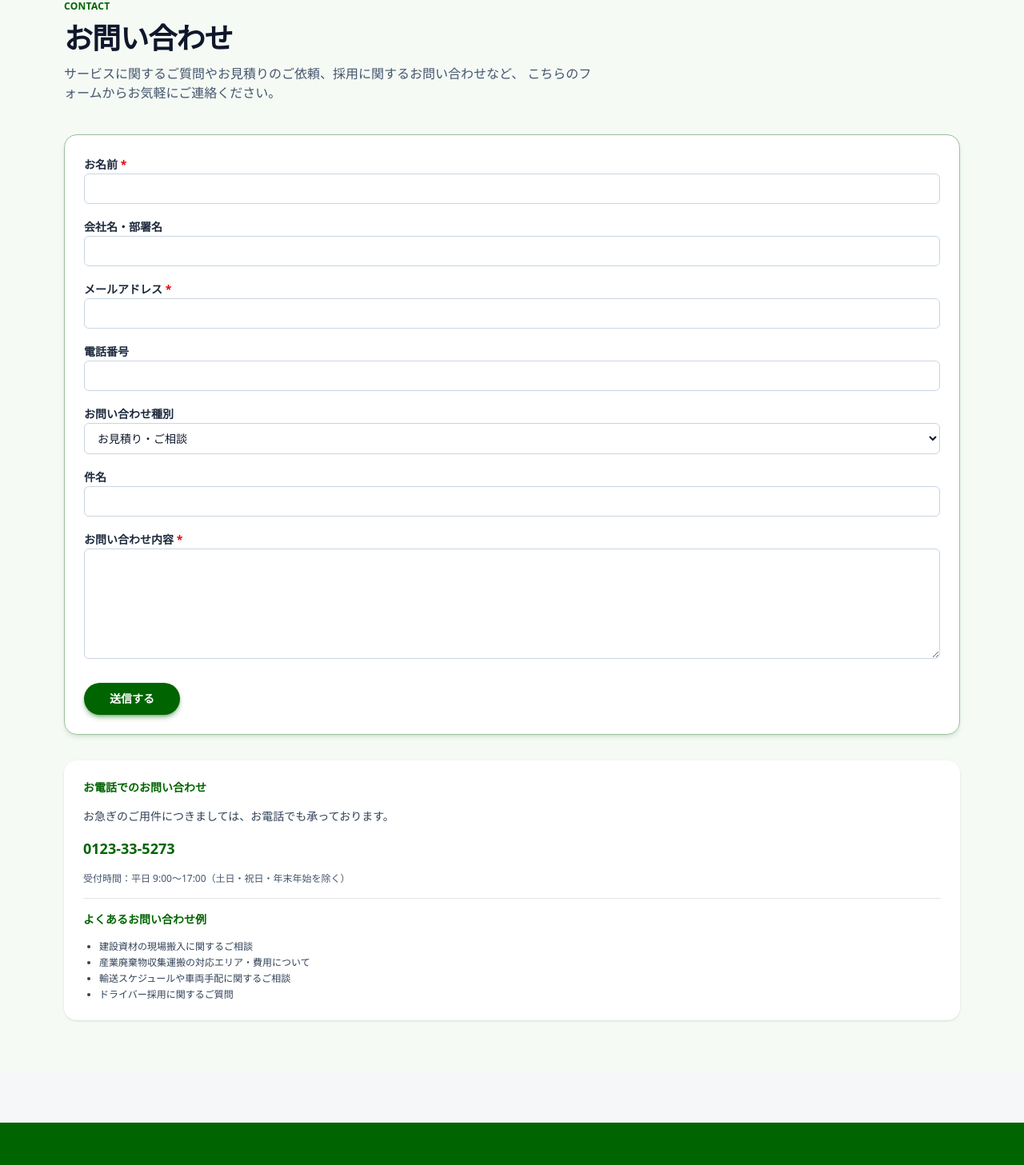
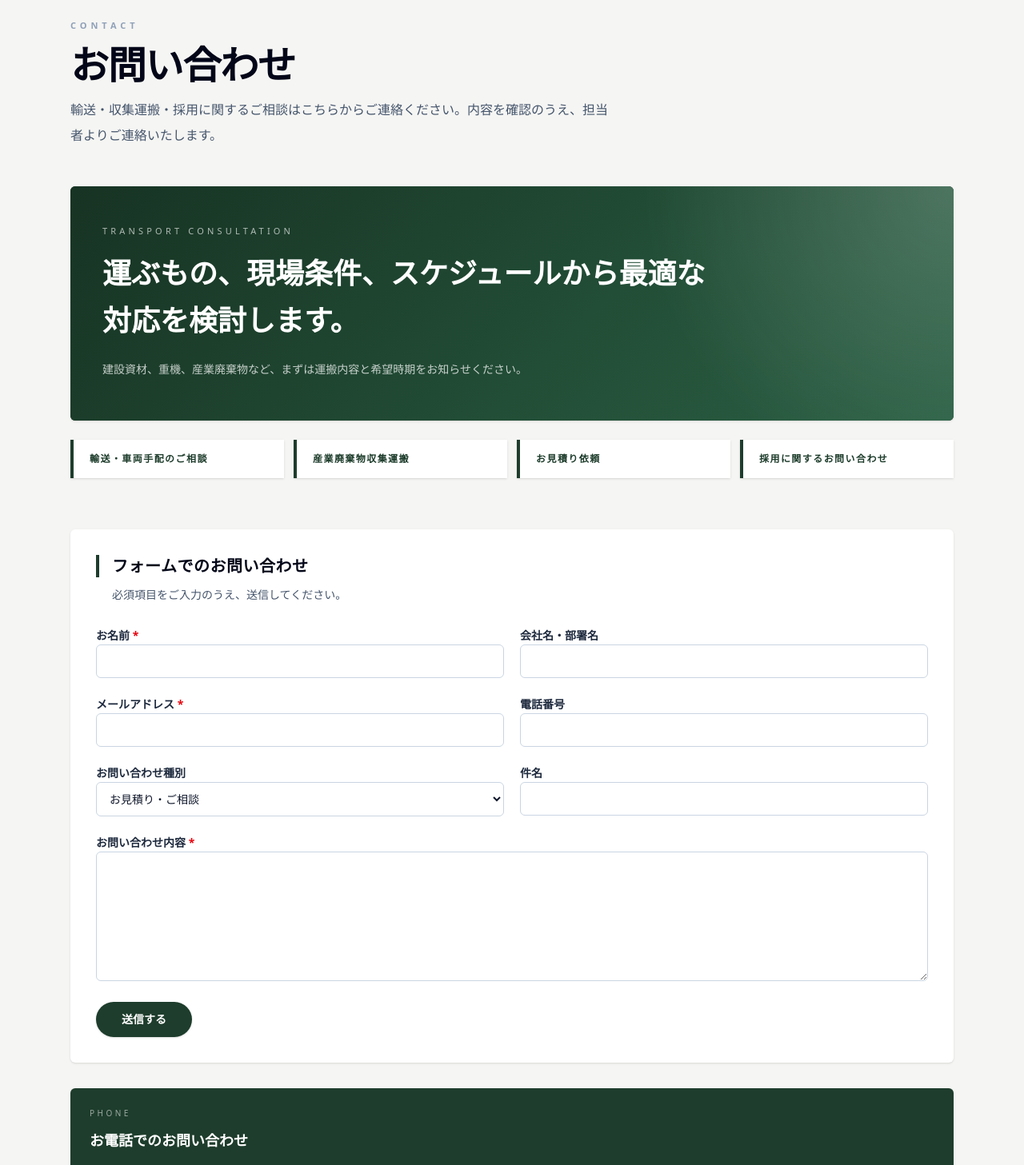
Before and after one commit to ANOSkdy/sinwaunyu, a Next.js app: page /contact in a window 1280 px wide. Shown: the part 120-1577 px from the top of the page at 80% size. Built offline with nearby package versions, Linux system fonts and the light colour scheme.

Commit message:
feat: refresh contact page visual design

```diff
--- a/src/app/contact/page.tsx
+++ b/src/app/contact/page.tsx
@@ -3,6 +3,13 @@
 import { useState } from "react";
 
 type Status = "idle" | "loading" | "success" | "error";
+
+const contactTopics = [
+  "輸送・車両手配のご相談",
+  "産業廃棄物収集運搬",
+  "お見積り依頼",
+  "採用に関するお問い合わせ",
+];
 
 export default function ContactPage() {
   const [status, setStatus] = useState<Status>("idle");
@@ -62,100 +69,123 @@ export default function ContactPage() {
   }
 
   return (
-    <div className="pb-16 bg-[#f5faf5]">
-      <div className="mx-auto max-w-6xl px-4 pt-10 space-y-10">
-        {/* ページタイトル */}
-        <header className="space-y-3">
-          <p className="text-xs font-semibold uppercase tracking-wide text-[#006400]">
+    <div className="bg-[#f5f5f3] pb-20 text-slate-950">
+      <div className="mx-auto max-w-6xl px-4 pt-12 md:px-6 md:pt-16">
+        <header className="max-w-3xl space-y-4">
+          <p className="font-mono text-[11px] font-semibold uppercase tracking-[0.45em] text-slate-400">
             Contact
           </p>
-          <h1 className="text-3xl font-bold tracking-tight text-slate-900 md:text-4xl">
+          <h1 className="text-4xl font-bold tracking-tight md:text-5xl">
             お問い合わせ
           </h1>
-          <p className="max-w-2xl text-sm text-slate-600 md:text-base">
-            サービスに関するご質問やお見積りのご依頼、採用に関するお問い合わせなど、
-            こちらのフォームからお気軽にご連絡ください。
+          <p className="max-w-2xl text-sm leading-8 text-slate-600 md:text-base">
+            輸送・収集運搬・採用に関するご相談はこちらからご連絡ください。内容を確認のうえ、担当者よりご連絡いたします。
           </p>
         </header>
 
-        <div className="grid gap-8 md:grid-cols-[3fr,2fr] md:items-start">
-          {/* フォーム */}
-          <section className="rounded-2xl border border-[#9ebf9e] bg-white/95 p-6 shadow-md shadow-[#0064001a]">
-            <form onSubmit={handleSubmit} className="space-y-4">
-              <div className="space-y-1">
-                <label
-                  htmlFor="name"
-                  className="text-sm font-semibold text-slate-800"
-                >
+        <section className="mt-12 overflow-hidden rounded-md bg-[#173323] shadow-sm">
+          <div className="relative min-h-64 px-6 py-10 text-white md:px-10 md:py-12">
+            <div className="absolute inset-0 bg-[radial-gradient(circle_at_top_right,rgba(255,255,255,0.18),transparent_34%),linear-gradient(135deg,#173323_0%,#2a6044_100%)]" />
+            <div className="relative max-w-3xl">
+              <p className="font-mono text-[11px] uppercase tracking-[0.38em] text-white/65">
+                Transport Consultation
+              </p>
+              <h2 className="mt-4 text-2xl font-bold leading-relaxed md:text-4xl">
+                運ぶもの、現場条件、スケジュールから最適な対応を検討します。
+              </h2>
+              <p className="mt-4 max-w-2xl text-sm leading-8 text-white/75">
+                建設資材、重機、産業廃棄物など、まずは運搬内容と希望時期をお知らせください。
+              </p>
+            </div>
+          </div>
+        </section>
+
+        <section className="mt-6 grid gap-3 md:grid-cols-4">
+          {contactTopics.map((topic) => (
+            <div key={topic} className="border-l-4 border-[#1e3d2c] bg-white px-5 py-4 shadow-sm">
+              <p className="text-xs font-semibold tracking-[0.12em] text-[#1e3d2c]">
+                {topic}
+              </p>
+            </div>
+          ))}
+        </section>
+
+        <div className="mt-16 grid gap-8 lg:grid-cols-[3fr,2fr] lg:items-start">
+          <section className="rounded-md bg-white p-6 shadow-sm md:p-8">
+            <header className="mb-6 space-y-2">
+              <h2 className="border-l-4 border-[#1e3d2c] pl-4 text-xl font-bold tracking-wide">
+                フォームでのお問い合わせ
+              </h2>
+              <p className="pl-5 text-sm leading-7 text-slate-600">
+                必須項目をご入力のうえ、送信してください。
+              </p>
+            </header>
+
+            <form onSubmit={handleSubmit} className="space-y-5">
+              <div className="grid gap-5 md:grid-cols-2">
+                <div className="space-y-2">
+                  <label htmlFor="name" className="text-sm font-bold text-slate-800">
                     お名前 <span className="text-red-600">*</span>
                   </label>
                   <input
                     id="name"
                     name="name"
                     type="text"
-                  className="w-full rounded-md border border-slate-300 px-3 py-2 text-sm text-slate-900 focus:border-[#006400] focus:outline-none focus:ring-1 focus:ring-[#006400]"
+                    className="w-full rounded-md border border-slate-300 bg-white px-3 py-2.5 text-sm text-slate-900 focus:border-[#1e3d2c] focus:outline-none focus:ring-1 focus:ring-[#1e3d2c]"
                     required
                   />
                 </div>
 
-              <div className="space-y-1">
-                <label
-                  htmlFor="companyName"
-                  className="text-sm font-semibold text-slate-800"
-                >
+                <div className="space-y-2">
+                  <label htmlFor="companyName" className="text-sm font-bold text-slate-800">
                     会社名・部署名
                   </label>
                   <input
                     id="companyName"
                     name="companyName"
                     type="text"
-                  className="w-full rounded-md border border-slate-300 px-3 py-2 text-sm text-slate-900 focus:border-[#006400] focus:outline-none focus:ring-1 focus:ring-[#006400]"
+                    className="w-full rounded-md border border-slate-300 bg-white px-3 py-2.5 text-sm text-slate-900 focus:border-[#1e3d2c] focus:outline-none focus:ring-1 focus:ring-[#1e3d2c]"
                   />
                 </div>
+              </div>
 
-              <div className="space-y-1">
-                <label
-                  htmlFor="email"
-                  className="text-sm font-semibold text-slate-800"
-                >
+              <div className="grid gap-5 md:grid-cols-2">
+                <div className="space-y-2">
+                  <label htmlFor="email" className="text-sm font-bold text-slate-800">
                     メールアドレス <span className="text-red-600">*</span>
                   </label>
                   <input
                     id="email"
                     name="email"
                     type="email"
-                  className="w-full rounded-md border border-slate-300 px-3 py-2 text-sm text-slate-900 focus:border-[#006400] focus:outline-none focus:ring-1 focus:ring-[#006400]"
+                    className="w-full rounded-md border border-slate-300 bg-white px-3 py-2.5 text-sm text-slate-900 focus:border-[#1e3d2c] focus:outline-none focus:ring-1 focus:ring-[#1e3d2c]"
                     required
                   />
                 </div>
 
-              <div className="space-y-1">
-                <label
-                  htmlFor="tel"
-                  className="text-sm font-semibold text-slate-800"
-                >
+                <div className="space-y-2">
+                  <label htmlFor="tel" className="text-sm font-bold text-slate-800">
                     電話番号
                   </label>
                   <input
                     id="tel"
                     name="tel"
                     type="tel"
-                  className="w-full rounded-md border border-slate-300 px-3 py-2 text-sm text-slate-900 focus:border-[#006400] focus:outline-none focus:ring-1 focus:ring-[#006400]"
+                    className="w-full rounded-md border border-slate-300 bg-white px-3 py-2.5 text-sm text-slate-900 focus:border-[#1e3d2c] focus:outline-none focus:ring-1 focus:ring-[#1e3d2c]"
                   />
                 </div>
+              </div>
 
-              <div className="space-y-1">
-                <label
-                  htmlFor="category"
-                  className="text-sm font-semibold text-slate-800"
-                >
+              <div className="grid gap-5 md:grid-cols-2">
+                <div className="space-y-2">
+                  <label htmlFor="category" className="text-sm font-bold text-slate-800">
                     お問い合わせ種別
                   </label>
                   <select
                     id="category"
                     name="category"
                     defaultValue="estimate"
-                  className="w-full rounded-md border border-slate-300 px-3 py-2 text-sm text-slate-900 focus:border-[#006400] focus:outline-none focus:ring-1 focus:ring-[#006400]"
+                    className="w-full rounded-md border border-slate-300 bg-white px-3 py-2.5 text-sm text-slate-900 focus:border-[#1e3d2c] focus:outline-none focus:ring-1 focus:ring-[#1e3d2c]"
                   >
                     <option value="estimate">お見積り・ご相談</option>
                     <option value="waste">産業廃棄物収集運搬について</option>
@@ -164,88 +194,80 @@ export default function ContactPage() {
                   </select>
                 </div>
 
-              <div className="space-y-1">
-                <label
-                  htmlFor="subject"
-                  className="text-sm font-semibold text-slate-800"
-                >
+                <div className="space-y-2">
+                  <label htmlFor="subject" className="text-sm font-bold text-slate-800">
                     件名
                   </label>
                   <input
                     id="subject"
                     name="subject"
                     type="text"
-                  className="w-full rounded-md border border-slate-300 px-3 py-2 text-sm text-slate-900 focus:border-[#006400] focus:outline-none focus:ring-1 focus:ring-[#006400]"
+                    className="w-full rounded-md border border-slate-300 bg-white px-3 py-2.5 text-sm text-slate-900 focus:border-[#1e3d2c] focus:outline-none focus:ring-1 focus:ring-[#1e3d2c]"
                   />
                 </div>
+              </div>
 
-              <div className="space-y-1">
-                <label
-                  htmlFor="message"
-                  className="text-sm font-semibold text-slate-800"
-                >
+              <div className="space-y-2">
+                <label htmlFor="message" className="text-sm font-bold text-slate-800">
                   お問い合わせ内容 <span className="text-red-600">*</span>
                 </label>
                 <textarea
                   id="message"
                   name="message"
-                  rows={6}
-                  className="w-full rounded-md border border-slate-300 px-3 py-2 text-sm text-slate-900 focus:border-[#006400] focus:outline-none focus:ring-1 focus:ring-[#006400]"
+                  rows={7}
+                  className="w-full rounded-md border border-slate-300 bg-white px-3 py-2.5 text-sm text-slate-900 focus:border-[#1e3d2c] focus:outline-none focus:ring-1 focus:ring-[#1e3d2c]"
                   required
                 />
               </div>
 
-              {/* ステータスメッセージ */}
               {status === "success" && (
-                <p className="text-xs font-semibold text-[#006400]">
+                <p className="rounded-md bg-[#eef7ee] px-4 py-3 text-xs font-bold text-[#1e3d2c]">
                   お問い合わせありがとうございました。内容を確認のうえ、担当者よりご連絡いたします。
                 </p>
               )}
               {status === "error" && errorMessage && (
-                <p className="text-xs font-semibold text-red-600">
+                <p className="rounded-md bg-red-50 px-4 py-3 text-xs font-bold text-red-700">
                   {errorMessage}
                 </p>
               )}
 
-              <div className="pt-2">
               <button
                 type="submit"
                 disabled={status === "loading"}
-                  className="inline-flex items-center justify-center rounded-full bg-[#006400] px-8 py-2.5 text-sm font-semibold text-white shadow-md shadow-[#00640066] transition hover:bg-[#004f00] focus-visible:outline-none focus-visible:ring-2 focus-visible:ring-[#006400] focus-visible:ring-offset-2 focus-visible:ring-offset-white disabled:cursor-not-allowed disabled:opacity-70"
+                className="inline-flex items-center justify-center rounded-full bg-[#1e3d2c] px-8 py-3 text-sm font-bold text-white shadow-sm transition hover:bg-[#2a5240] focus-visible:outline-none focus-visible:ring-2 focus-visible:ring-[#1e3d2c] focus-visible:ring-offset-2 disabled:cursor-not-allowed disabled:opacity-70"
               >
                 {status === "loading" ? "送信中..." : "送信する"}
               </button>
-              </div>
             </form>
           </section>
 
-          {/* 右カラム：連絡先・受付時間 */}
-          <section className="space-y-4 rounded-2xl bg-white/95 p-6 shadow-sm">
-            <h2 className="text-sm font-semibold text-[#006400]">
-              お電話でのお問い合わせ
-            </h2>
-            <p className="text-sm text-slate-700">
+          <aside className="space-y-4">
+            <section className="rounded-md bg-[#1e3d2c] p-6 text-white shadow-sm">
+              <p className="font-mono text-[10px] uppercase tracking-[0.35em] text-white/55">
+                Phone
+              </p>
+              <h2 className="mt-3 text-lg font-bold">お電話でのお問い合わせ</h2>
+              <p className="mt-3 text-sm leading-7 text-white/75">
                 お急ぎのご用件につきましては、お電話でも承っております。
               </p>
-            <p className="text-lg font-bold text-[#006400]">
-              0123-33-5273
-            </p>
-            <p className="text-xs text-slate-600">
+              <p className="mt-4 text-2xl font-bold">0123-33-5273</p>
+              <p className="mt-2 text-xs leading-6 text-white/65">
                 受付時間：平日 9:00〜17:00（土日・祝日・年末年始を除く）
               </p>
+            </section>
 
-            <div className="mt-4 h-px w-full bg-slate-200" />
-
-            <h3 className="text-sm font-semibold text-[#006400]">
+            <section className="rounded-md bg-white p-6 shadow-sm">
+              <h3 className="text-sm font-bold text-[#1e3d2c]">
                 よくあるお問い合わせ例
               </h3>
-            <ul className="mt-2 list-disc space-y-1 pl-5 text-xs text-slate-700">
+              <ul className="mt-4 space-y-3 text-xs leading-6 text-slate-700">
                 <li>建設資材の現場搬入に関するご相談</li>
                 <li>産業廃棄物収集運搬の対応エリア・費用について</li>
                 <li>輸送スケジュールや車両手配に関するご相談</li>
                 <li>ドライバー採用に関するご質問</li>
               </ul>
             </section>
+          </aside>
         </div>
       </div>
     </div>
```
Lines whose indentation alone changed are shown as unchanged.
